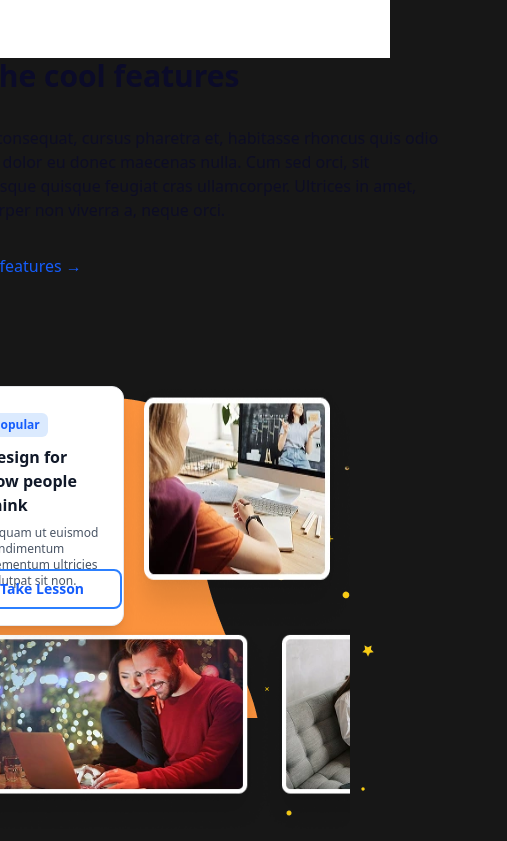
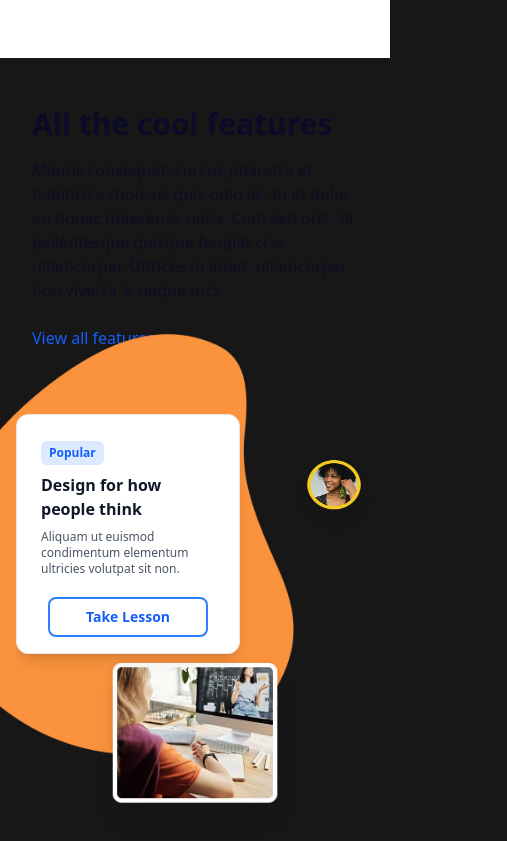
Before and after one commit to Kelwinpin/UTeach, a Next.js app: page / in a window 390 px wide. Shown: the part 4800-5641 px from the top of the page, 507 px wide, since content can reach past the window. Built offline with nearby package versions, Linux system fonts and the light colour scheme.

Commit message:
add responsive

```diff
--- a/src/components/Features/index.jsx
+++ b/src/components/Features/index.jsx
@@ -3,7 +3,7 @@ import Image from "next/image";
 import Card from "../Card";
 
 export default function Features() {
-  const lesson =   {
+    const lesson = {
         label: "Popular",
         labelColor: "bg-blue-100 text-blue-600",
         title: "Design for how people think",
@@ -12,10 +12,10 @@ export default function Features() {
     }
 
     return (
-    <section className="flex md:flex-row flex-col items-center justify-center gap-15">
-        <div className="flex flex-col px-14">
-            <h2 className="text-3xl md:text-5xl font-semibold text-[#0B0B28] mb-8">All the cool features</h2>
-            <p className="md:text-lg text-[#0B0B28]/80 mb-8 w-lg">
+        <section className="flex flex-col lg:flex-row items-center justify-center gap-6 md:gap-10 lg:gap-16 px-4 py-12 md:py-16 lg:py-20 overflow-hidden">
+            <div className="flex flex-col w-full lg:w-1/2 px-4 md:px-8 lg:px-14">
+                <h2 className="text-3xl md:text-4xl lg:text-5xl font-semibold text-[#0B0B28] mb-4 md:mb-6 lg:mb-8">All the cool features</h2>
+                <p className="text-base md:text-lg text-[#0B0B28]/80 mb-6 md:mb-8 max-w-xl">
                     Mauris consequat, cursus pharetra et, habitasse rhoncus quis odio ac. In et dolor eu donec maecenas nulla.
                     Cum sed orci, sit pellentesque quisque feugiat cras ullamcorper. Ultrices in amet, ullamcorper non viverra a, neque orci.
                 </p>
@@ -26,41 +26,55 @@ export default function Features() {
                     View all features →
                 </Link>
             </div>
-        <div className="mt-40">
+            <div className="w-full lg:w-1/2 mt-10 md:mt-20 lg:mt-0">
                 <div className="relative">
-                <div className="absolute md:-top-50 left-60 inset-0 z-1 bg-[url('/images/bg-faq.webp')] bg-no-repeat  pointer-events-none" />
-                <div className="absolute -left-40 -top-25 h-80 md:h-auto md:-top-40 md:left-10 inset-0 z-0 bg-[url('/images/blob.webp')] bg-no-repeat pointer-events-none" />
-                <div className="relative flex flex-col items-center justify-center z-2 md:left-20 bottom-28 rounded-xl overflow-hidden -left-10">
-                    <div className="flex relative w-full">
+                    {/* Background elements */}
+                    <div className="absolute hidden md:block md:-top-20 lg:-top-40 md:left-20 lg:left-40 z-0 w-full h-full bg-[url('/images/bg-faq.webp')] bg-no-repeat bg-contain pointer-events-none" />
+                    <div className="absolute -left-20 md:-left-10 lg:left-0 -top-20 md:-top-30 lg:-top-40 z-0 w-full h-full bg-[url('/images/blob.webp')] bg-no-repeat bg-contain pointer-events-none" />
+
+                    {/* Content container */}
+                    <div className="relative z-10 flex flex-col items-center justify-center rounded-xl overflow-hidden mx-auto max-w-md md:max-w-lg lg:max-w-xl">
+                        {/* Top row with card and image */}
+                        <div className="flex flex-col md:flex-row items-center relative w-full">
+                            <div className="w-full md:w-auto">
                                 <Card {...lesson} />
+                            </div>
+                            <div className="w-full md:w-auto flex justify-center md:justify-start">
                                 <Image
                                     src="/images/Picture2.webp"
                                     alt="App demo"
                                     width={250}
                                     height={250}
+                                    className="w-auto h-auto max-w-[200px] md:max-w-[250px]"
                                 />
-                        <div className="absolute top-20 left-96">
+                            </div>
+                            {/* User thumbnail */}
+                            <div className="absolute top-10 md:top-20 right-0 md:right-auto md:left-3/4">
                                 <Image
                                     src="/images/UserThumb4.webp"
                                     alt="User demo"
                                     width={120}
                                     height={120}
+                                    className="w-20 h-20 md:w-24 md:h-24 lg:w-30 lg:h-30"
                                 />
                             </div>
                         </div>
 
-                    <div className="flex">
+                        {/* Bottom row with two images */}
+                        <div className="flex flex-col md:flex-row items-center justify-center mt-4">
                             <Image
                                 src="/images/Picture.webp"
                                 alt="App demo"
                                 width={305}
                                 height={180}
+                                className="w-full max-w-[250px] md:max-w-[305px] h-auto mb-4 md:mb-0 md:mr-2"
                             />
                             <Image
                                 src="/images/Picture1.webp"
                                 alt="App demo"
                                 width={230}
                                 height={180}
+                                className="w-full max-w-[200px] md:max-w-[230px] h-auto"
                             />
                         </div>
                     </div>
```
Lines whose indentation alone changed are shown as unchanged.
